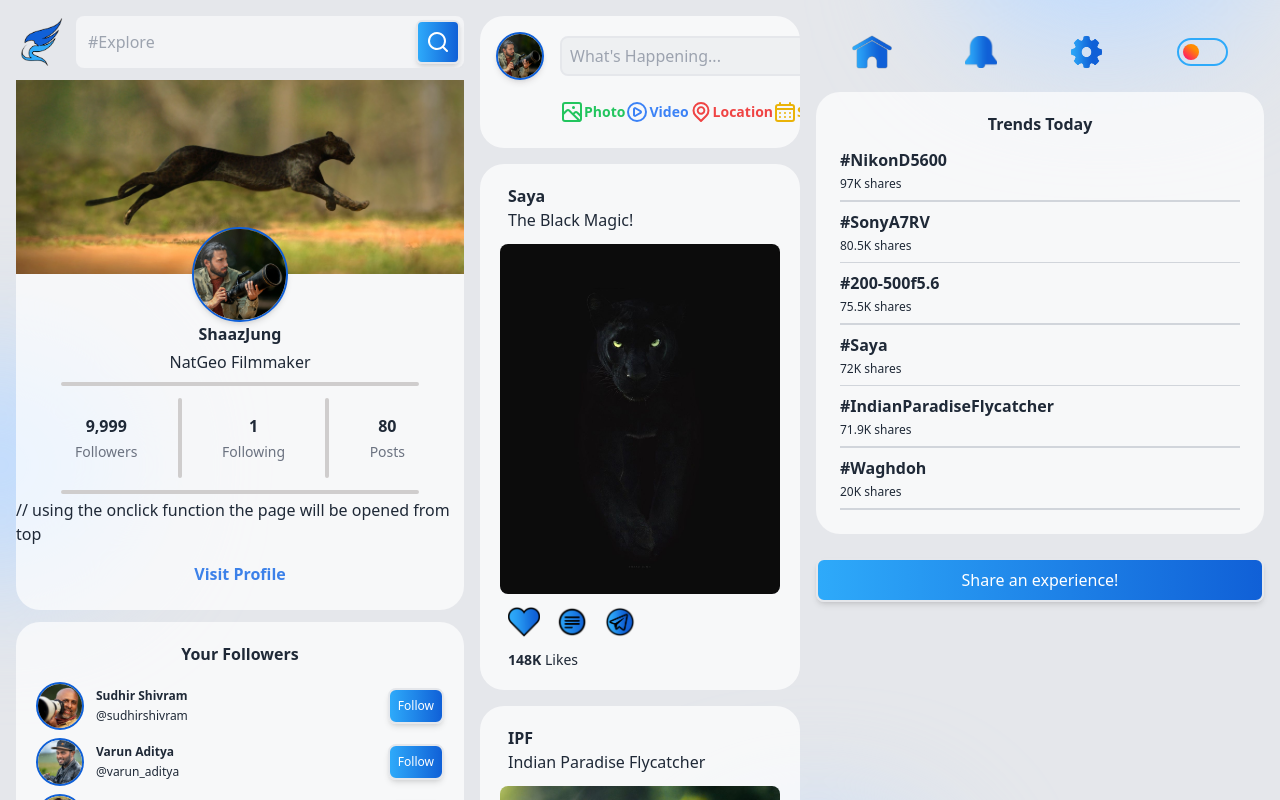
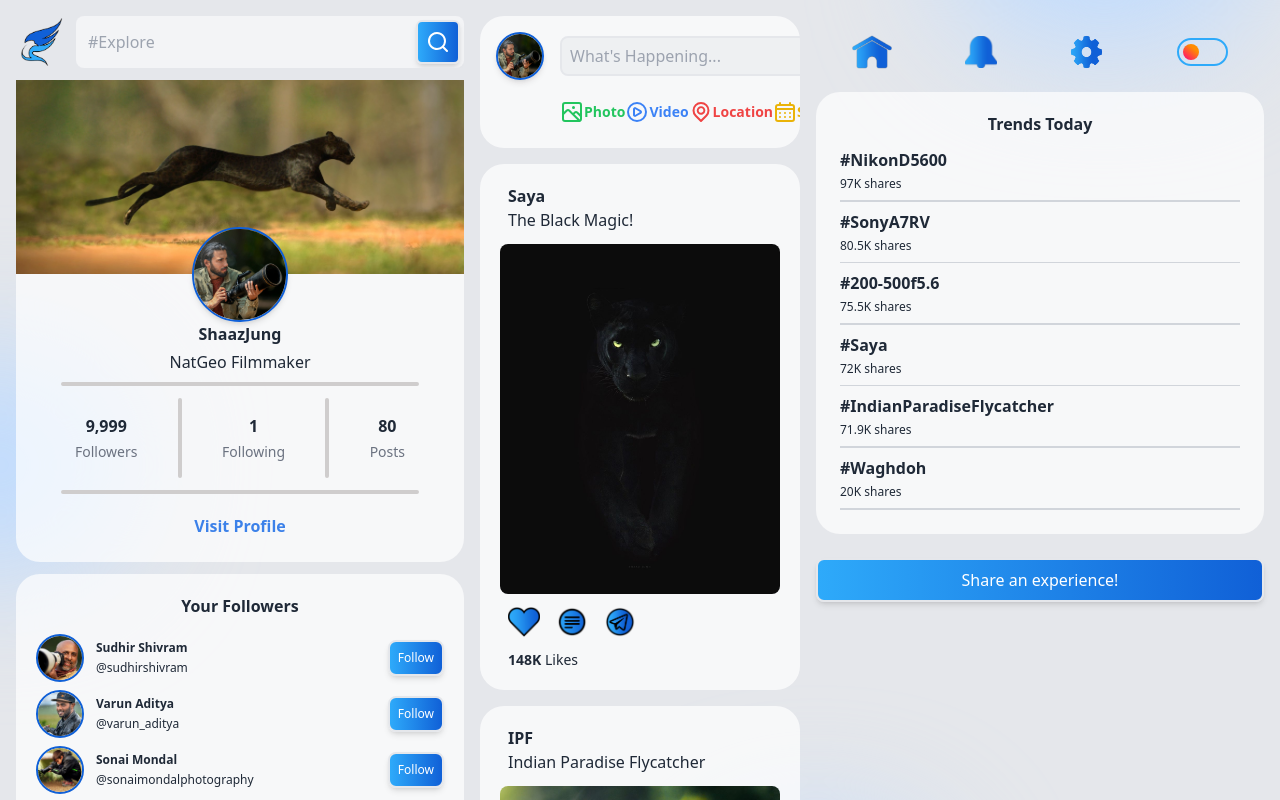
Before and after one commit to SwanandD121/FeatherPerfect_fe, a React (Create React App) app: page /home in a window 1280 px wide. Shown: the top 800 px of the page. Built offline with nearby package versions, Linux system fonts and the light colour scheme.

Commit message:
Update ProfileCardH.jsx

```diff
--- a/src/Components/ProfileCard/ProfileCardH.jsx
+++ b/src/Components/ProfileCard/ProfileCardH.jsx
@@ -54,7 +54,6 @@ const ProfileCardH = () => {
             <hr className='w-4/5 border-2 border-[#cfcdcd] dark:border-slate-700 m-1 rounded-sm '/>
 
         </div>
-        // using the onclick function the page will be opened from top
         <Link to="/profile" className='self-center m-4'>
         <button onClick={() => window.scrollTo(0,0) } className=' font-semibold cursor-pointer hover:underline  text-[#3c81e9] self-center'>
           Visit Profile
```
